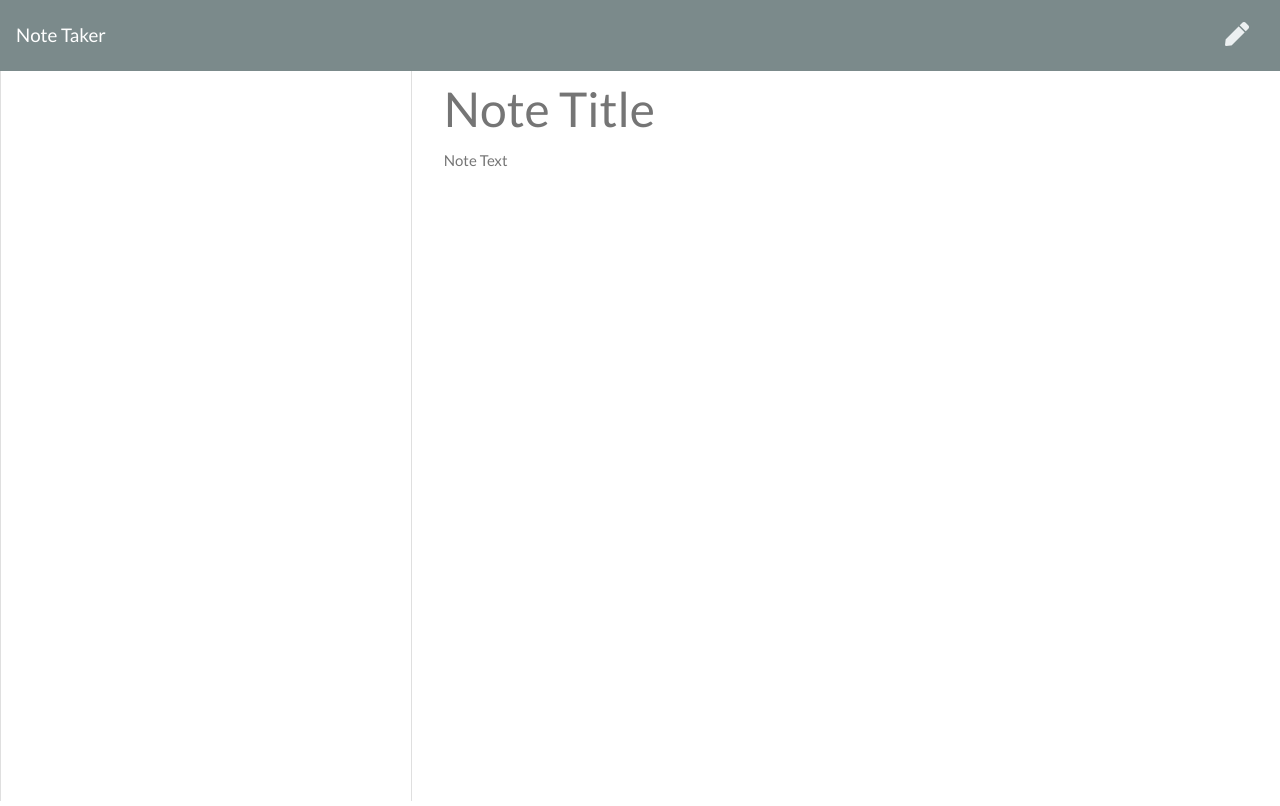
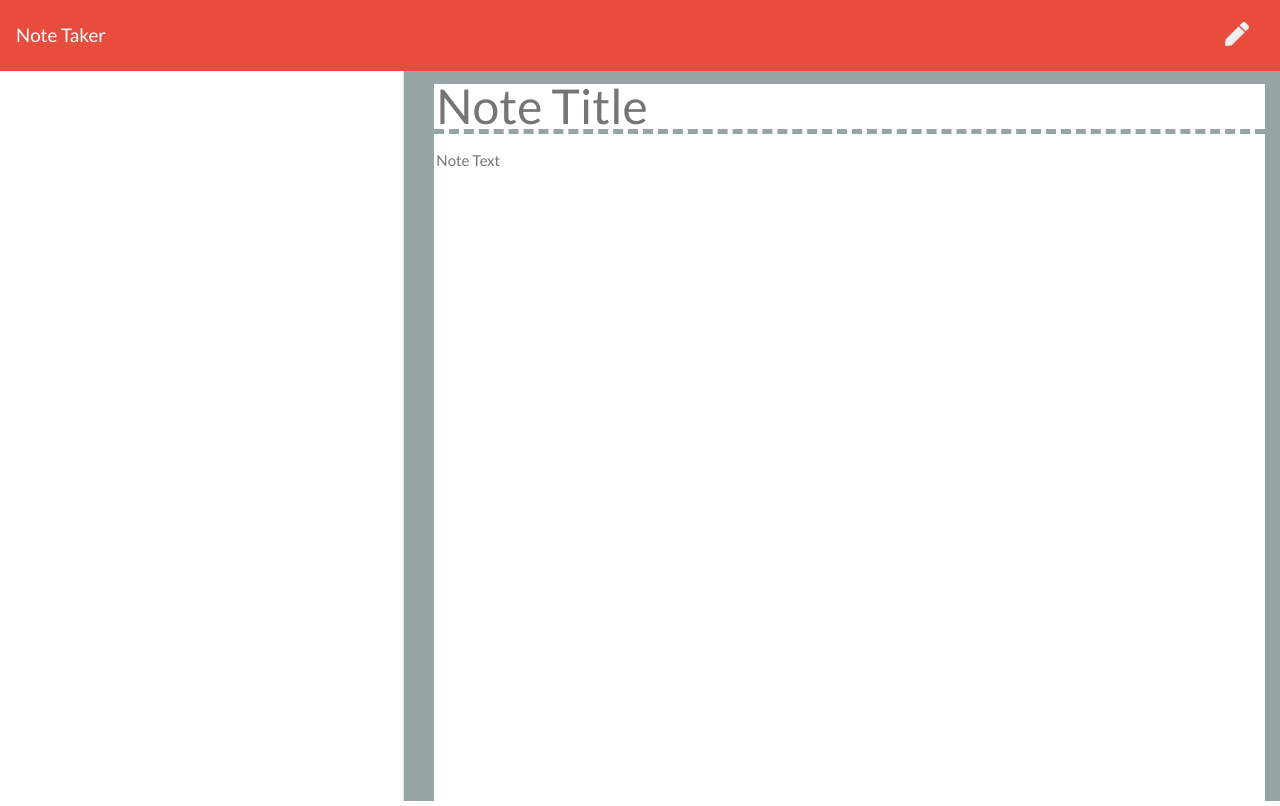
Before and after one commit to irvinek01/note-taker, a website: page Develop/public/notes.html in a window 1280 px wide. Drawn offline with nearby package versions, Linux system fonts and the light colour scheme; no server answers.

Commit message:
CSS Bootstraps style tweaks, visual enhancements

```diff
--- a/Develop/public/assets/css/styles.css
+++ b/Develop/public/assets/css/styles.css
@@ -41,6 +41,10 @@ body {
   color: #757575;
 }
 
+.borderbottom {
+  border-bottom: 5px dashed #95a5a6;
+}
+
 .list-container .card {
   height: calc(100vh - 70px);
   border-bottom: none;
--- a/Develop/public/notes.html
+++ b/Develop/public/notes.html
@@ -13,23 +13,23 @@
 </head>
 
 <body>
-  <nav class="navbar navbar-dark bg-dark">
+  <nav class="navbar navbar-dark bg-danger ">
     <a class="navbar-brand" href="/">Note Taker </a>
     <div class="icons">
       <i class="fas fa-save text-light save-note"></i>
       <i class="fas fa-pen text-light new-note"></i>
     </div>
   </nav>
-  <div class="container-fluid">
-    <div class="row">
-      <div class="col-4 list-container">
-        <div class="card">
+  <div class="pl-1 container-fluid bg-secondary">
+    <div class="row ">
+      <div class="col-4 list-container ">
+        <div class="card ">
           <ul class="list-group"></ul>
         </div>
       </div>
-      <div class="col-8">
-        <input class="note-title" placeholder="Note Title" maxlength="28" type="text" />
-        <textarea class="note-textarea" placeholder="Note Text"></textarea>
+      <div class="col-8 ">
+        <input class="note-title borderbottom" placeholder="Note Title" maxlength="28" type="text" />
+        <textarea class="note-textarea " placeholder="Note Text"></textarea>
       </div>
     </div>
   </div>
```
Also changed, not shown: Develop/public/index.html (+5 -5 lines).
